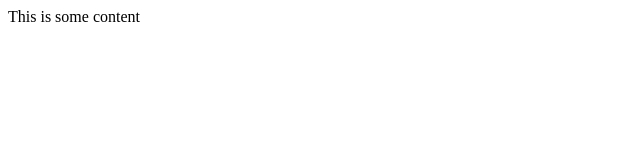
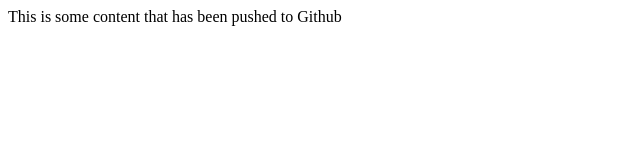
Before and after one commit to seasto/git-demo, a plain HTML site: page web/index.html in a window 1280 px wide. Shown: the whole page, without its empty margins (0-640 px from the left). Drawn offline with Linux system fonts and the light colour scheme.

Commit message:
updated index.html

```diff
--- a/web/index.html
+++ b/web/index.html
@@ -7,7 +7,7 @@
 	<body>
 		<nav></nav>
 		<header></header>
-		<main>This is some content</main>
+		<main>This is some content that has been pushed to Github</main>
 		<footer></footer>
 	</body>
 </html>
```
